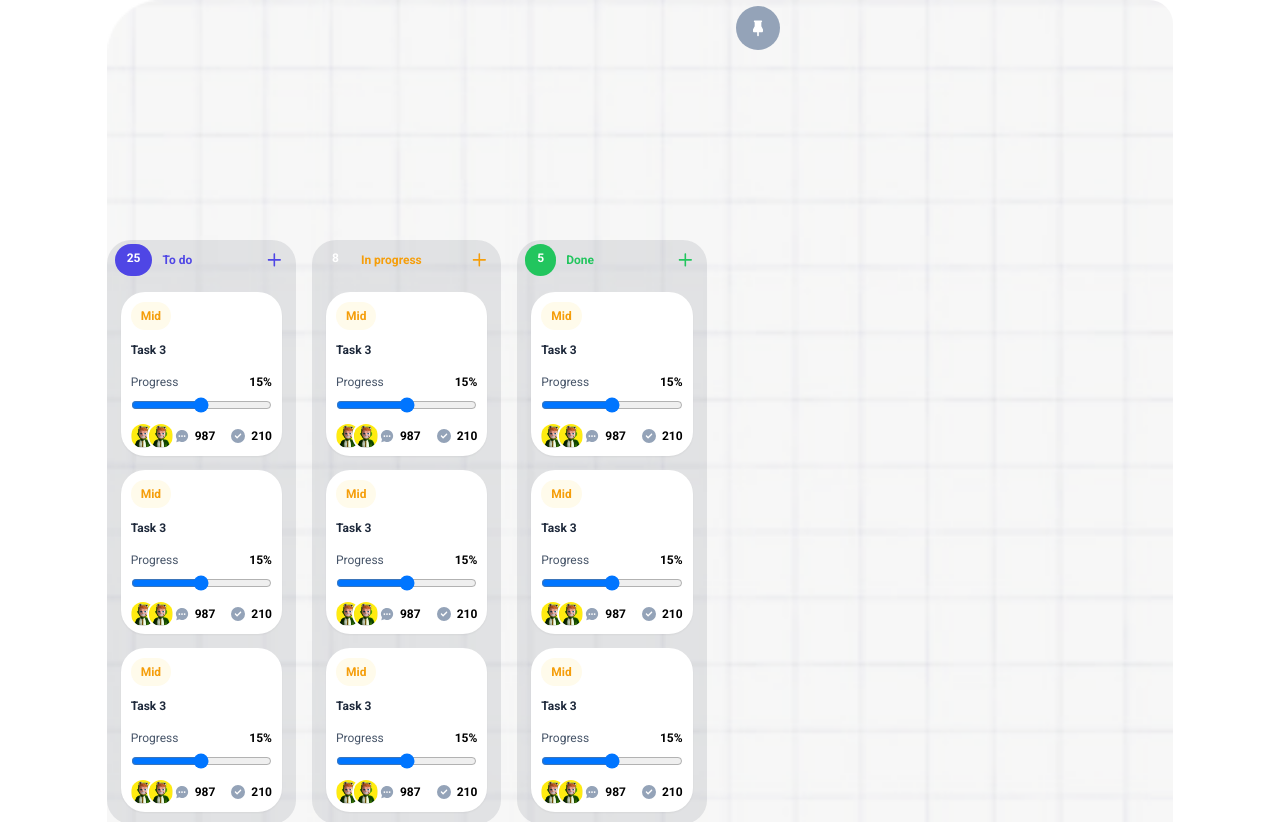
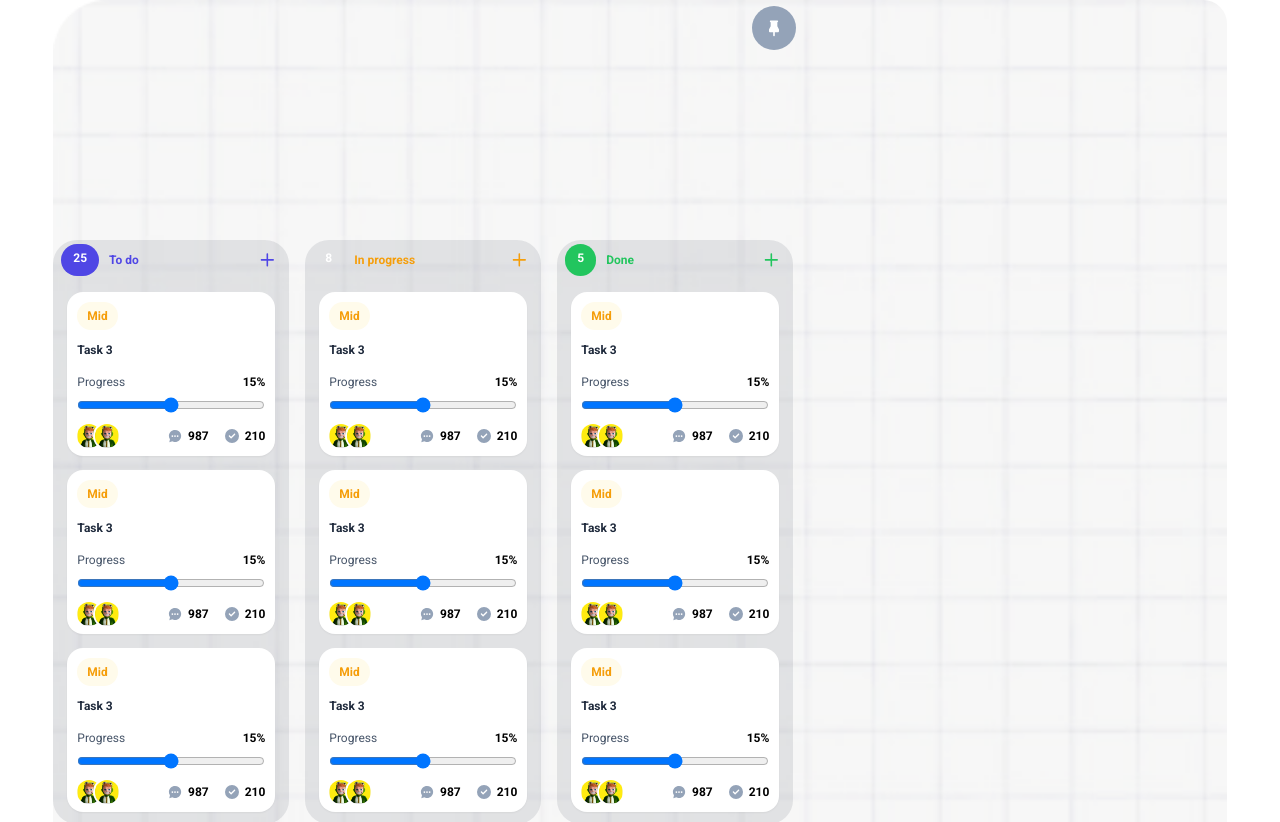
Before and after one commit to Enne-Amore/secondChallenge-compassPB, a React (Vite) app: page /kanban in a window 1280 px wide. Shown: the top 822 px of the page. Built offline with nearby package versions, Linux system fonts and the light colour scheme; a web font is replaced by a local one.

Commit message:
fix: elements styles

```diff
--- a/src/components/kanban/Task.tsx
+++ b/src/components/kanban/Task.tsx
@@ -4,7 +4,7 @@ import { FaCircleCheck } from 'react-icons/fa6'
 
 export const Task = () => {
   return (
-    <article className='bg-white rounded-3xl shadow-sm p-2.5 pb-1.5 flex flex-col gap-3'>
+    <article className='bg-white rounded-2xl shadow-sm p-2.5 pb-1.5 flex flex-col gap-3 min-w-52'>
       <strong className='bg-[#FFFBEB] text-[#F59E0B] text-xs font-semibold font-plus py-1.5 px-2.5 rounded-full w-max'>Mid</strong>
 
       <h3 className='text-[#1E293B] text-xs font-bold mb-1'>Task 3</h3>
--- a/src/pages/HomePage.tsx
+++ b/src/pages/HomePage.tsx
@@ -1,9 +1,6 @@
 import Feature from "../components/home/Feature"
 import Main from "../components/home/Main"
 import Manager from "../components/home/Manager"
-
-
-
 
 export const HomePage = () => {
   return (
--- a/src/pages/Kanban.tsx
+++ b/src/pages/Kanban.tsx
@@ -15,7 +15,7 @@ export const Kanban = () => {
 
   } else {
     fixed = "hidden"
-    styleIcon = "top-1.5 left-24 bg-[#94A3B8] hover:bg-[#1E293B] transition-all"
+    styleIcon = "top-1.5 left-28 bg-[#94A3B8] hover:bg-[#1E293B] transition-all"
   }
 
   return (
@@ -101,7 +101,7 @@ export const Kanban = () => {
         </div>
       </div>
 
-      <section className="flex gap-4 bg-kanban bg-no-repeat bg-cover rounded-3xl py-60 w-10/12 overflow-auto">
+      <section className="flex gap-4 bg-kanban bg-no-repeat bg-cover rounded-3xl py-60 w-11/12 overflow-auto">
         <TableTask
           title={"To do"}
           qtd={25}
```
Also changed, not shown: src/pages/SignIn.tsx (line endings or trailing spaces).
